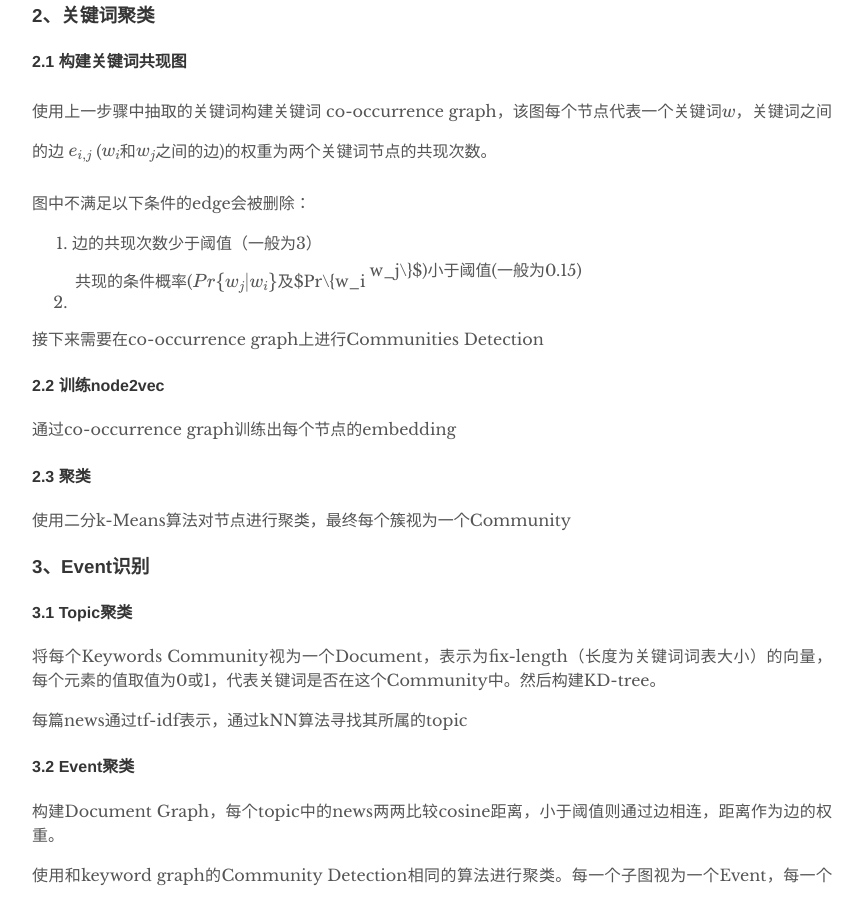
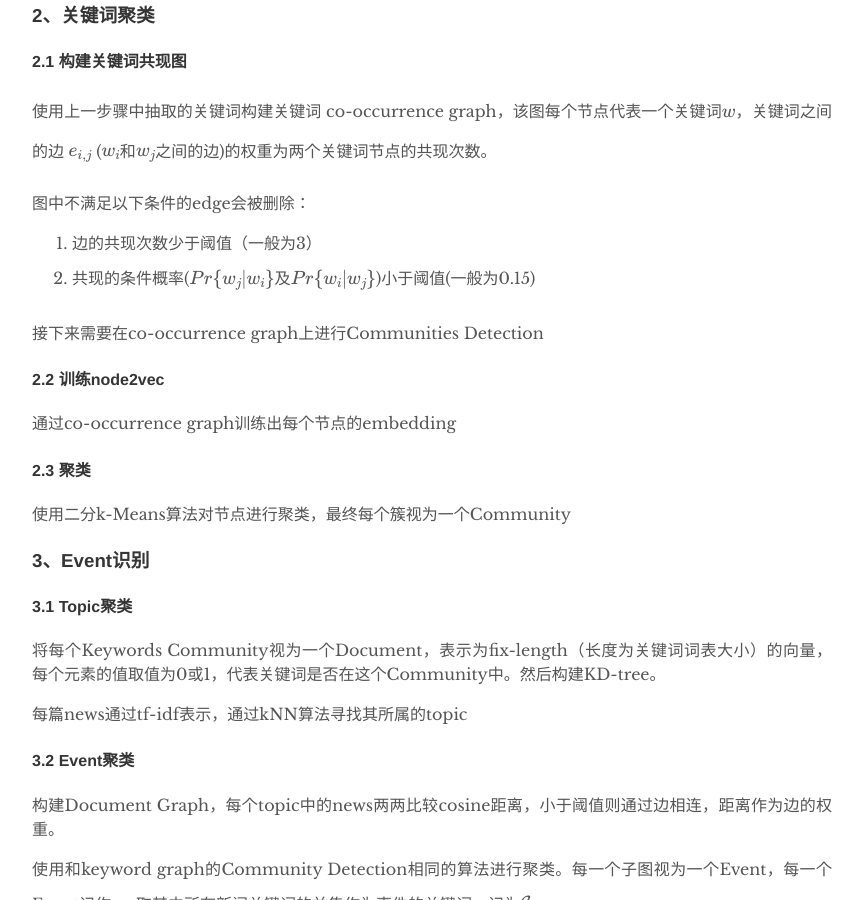
Before and after one commit to planetPLUTOO/sdnanjing.github.io, a Jekyll site: the page built from _posts/2020-08-06-Burst Detection.md, in a window 1280 px wide and 900 px high, scrolled down 2460 px. Shown: the whole window, without its empty margins (208-1071 px from the left). Built offline with Jekyll 4.4.1, drawn with Linux system fonts in a browser that asks for light colours; formulas are drawn with MathJax 3.

```diff
--- a/_posts/2020-08-06-Burst Detection.md
+++ b/_posts/2020-08-06-Burst Detection.md
@@ -70,7 +70,7 @@ author: "Niu"
 图中不满足以下条件的edge会被删除：
 
 1. 边的共现次数少于阈值（一般为3）
-2. 共现的条件概率($Pr\\{w_j\|w_i\\}及$$Pr\\{w_i|w_j\\}$)小于阈值(一般为0.15)
+2. 共现的条件概率($Pr\\{w_j\|w_i\\}$及$Pr\\{w_i\|w_j\\}$)小于阈值(一般为0.15)
 
 接下来需要在co-occurrence graph上进行Communities Detection
 
```
